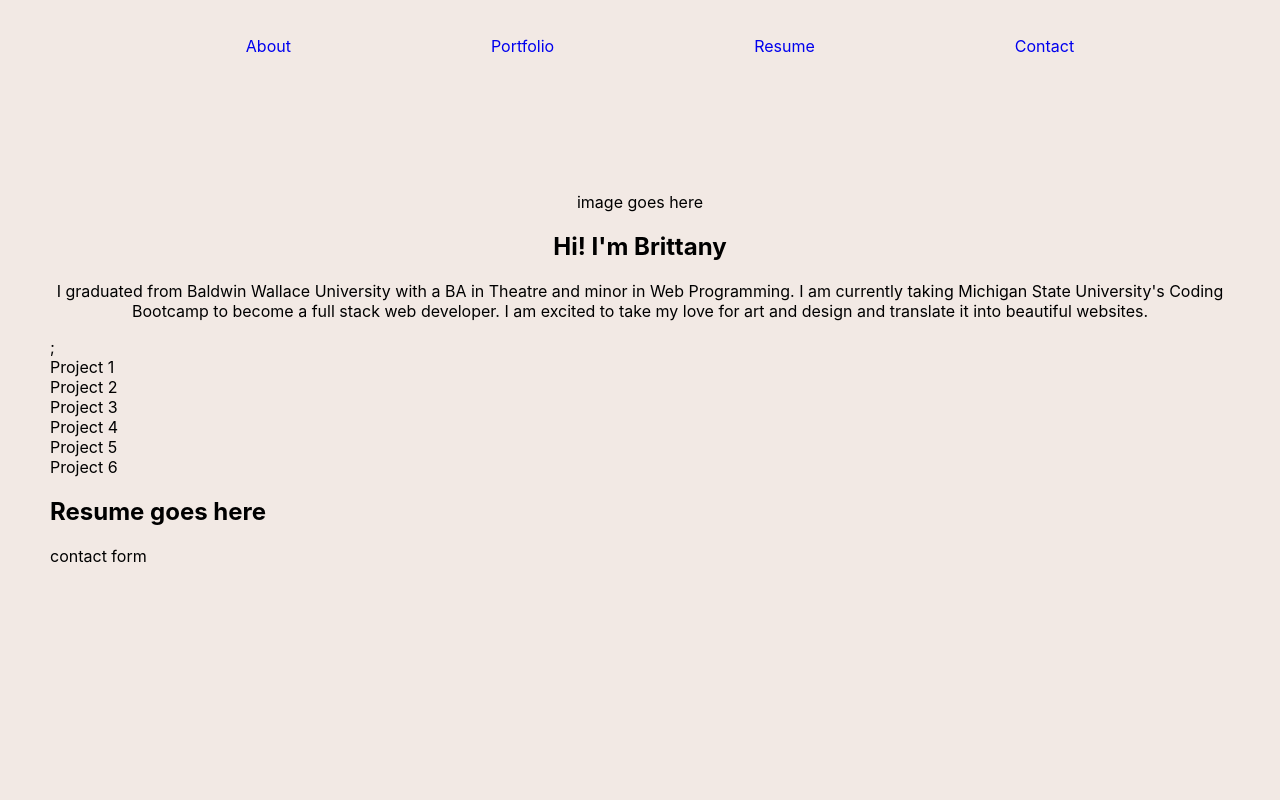
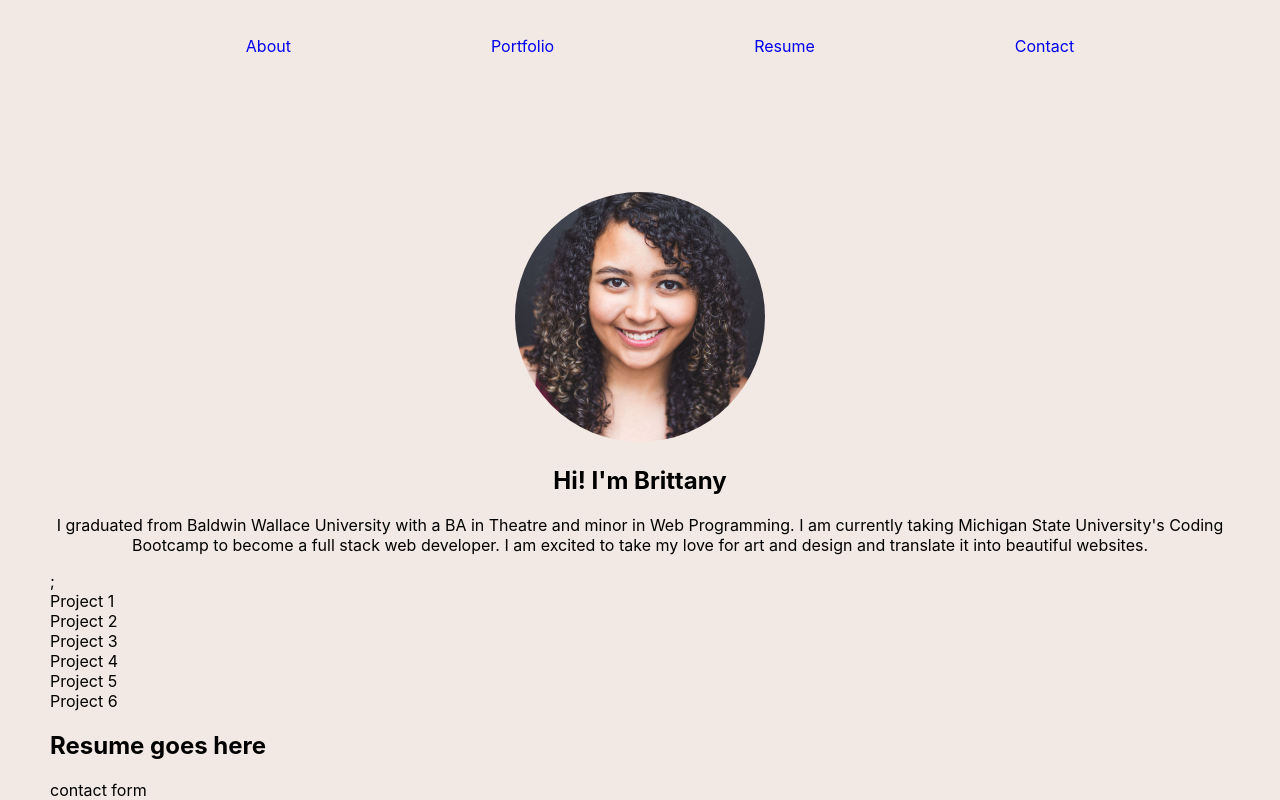
Before and after one commit to bganser15/brittanys-react-portfolio, a React (Create React App) app: page / in a window 1280 px wide. Built offline with nearby package versions, Linux system fonts and the light colour scheme.

Commit message:
added headshot to about

```diff
--- a/src/components/About/index.css
+++ b/src/components/About/index.css
@@ -9,3 +9,9 @@
   text-align: center;
   padding: 25px;
 }
+
+img {
+  width: 250px;
+  height: 250px;
+  border-radius: 100%;
+}
--- a/src/components/About/index.js
+++ b/src/components/About/index.js
@@ -1,14 +1,13 @@
 import React from "react";
 import "./index.css"
-
 
 function About() {
   return (
     <section className="container">
       <div className="pic-container">
-        image goes here
+        <img src={require("../../assets/img/BrittanyHeadshot.jpg")} alt="Headshot of Brittany"></img>
       </div>
-      <div className="about-me-coontainer">
+      <div className="about-me-container">
         <h1>Hi! I'm Brittany</h1>
         <p>I graduated from Baldwin Wallace University with a BA in Theatre and minor in Web Programming. I am currently taking Michigan State University's Coding Bootcamp to become a full stack web developer. I am excited to take my love for art and design and translate it into beautiful websites.</p>
       </div>
```
Also changed, not shown: src/assets/img/BrittanyHeadshot.jpg (added).
